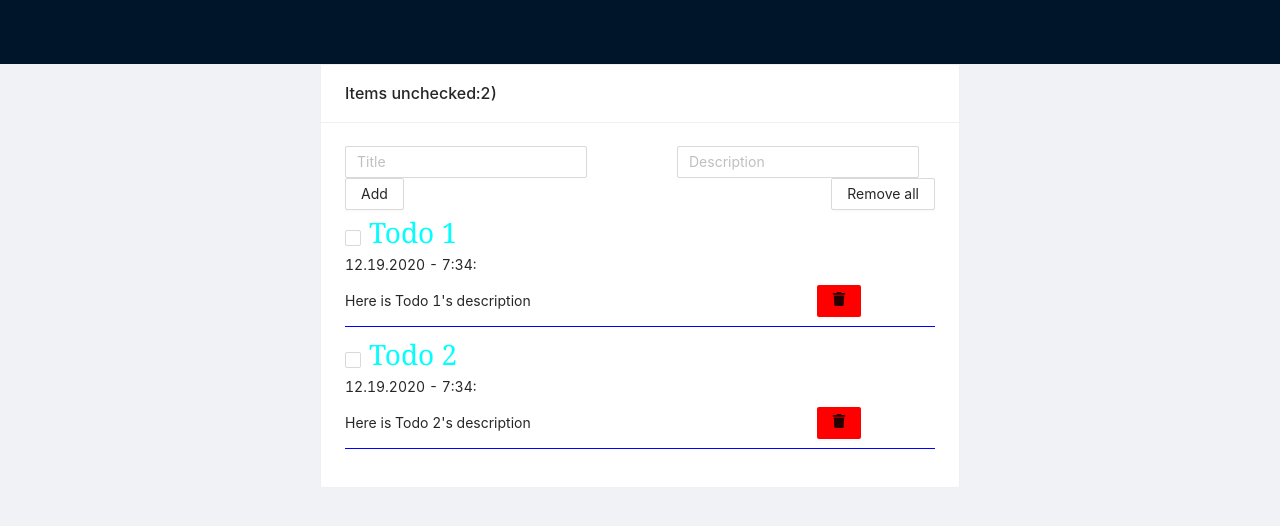
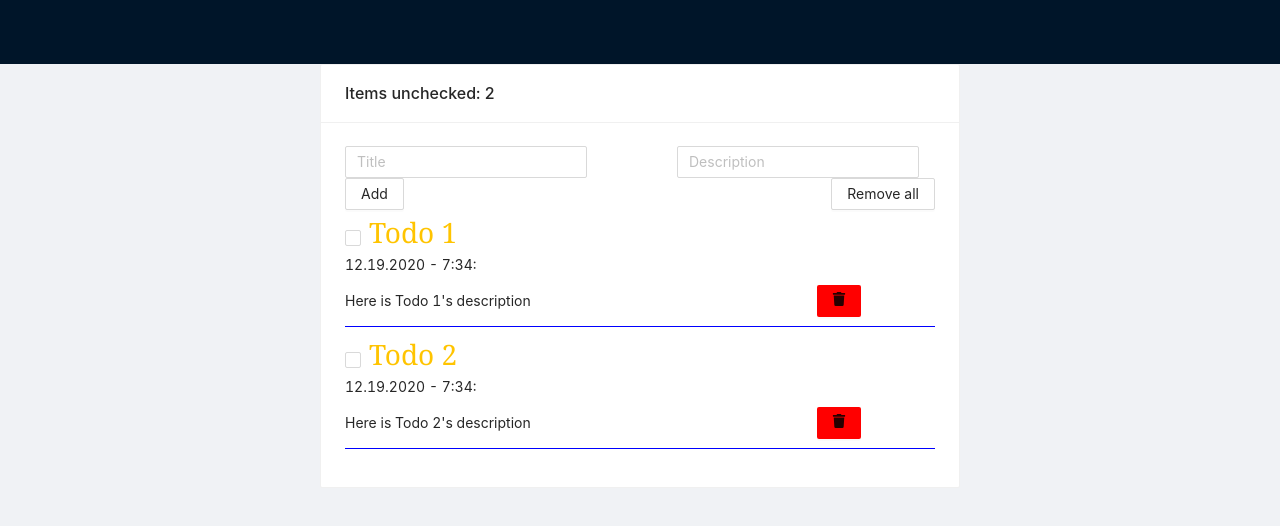
Before and after one commit to Sandora1933/Sandora1933, a React (Create React App) app: page / in a window 1280 px wide. Shown: the top 526 px of the page. Built offline with nearby package versions, Linux system fonts and the light colour scheme.

Commit message:
Commit 2.0.5

```diff
--- a/src/components/ToDo.jsx
+++ b/src/components/ToDo.jsx
@@ -82,7 +82,7 @@ export const ToDo = () => {
     }
 
     return (
-        <Card title={'Items unchecked:' + countUnchecked() + ')'}>
+        <Card title={'Items unchecked: ' + countUnchecked()}>
             <ToDoForm onSubmit={onSubmit} onRemoveAll={onRemoveAll}/>
             {
                renderItems(todos)
--- a/src/index.css
+++ b/src/index.css
@@ -25,7 +25,7 @@
 }
 
 .title {
-    color: aqua;
+    color: rgb(255, 196, 0);
     font-size: 28px;
     font-family: Georgia, serif;
 }
```
Also changed, not shown: 1 other file (tests, documents, lock files or other folders).
